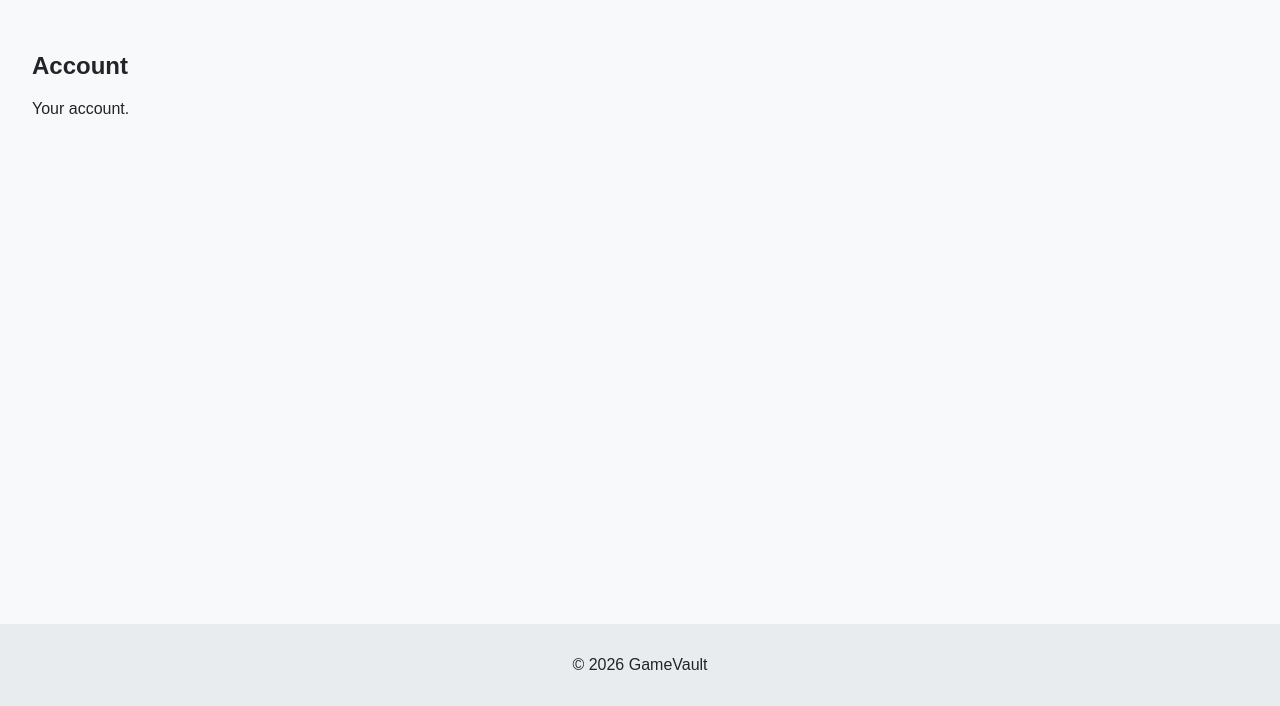
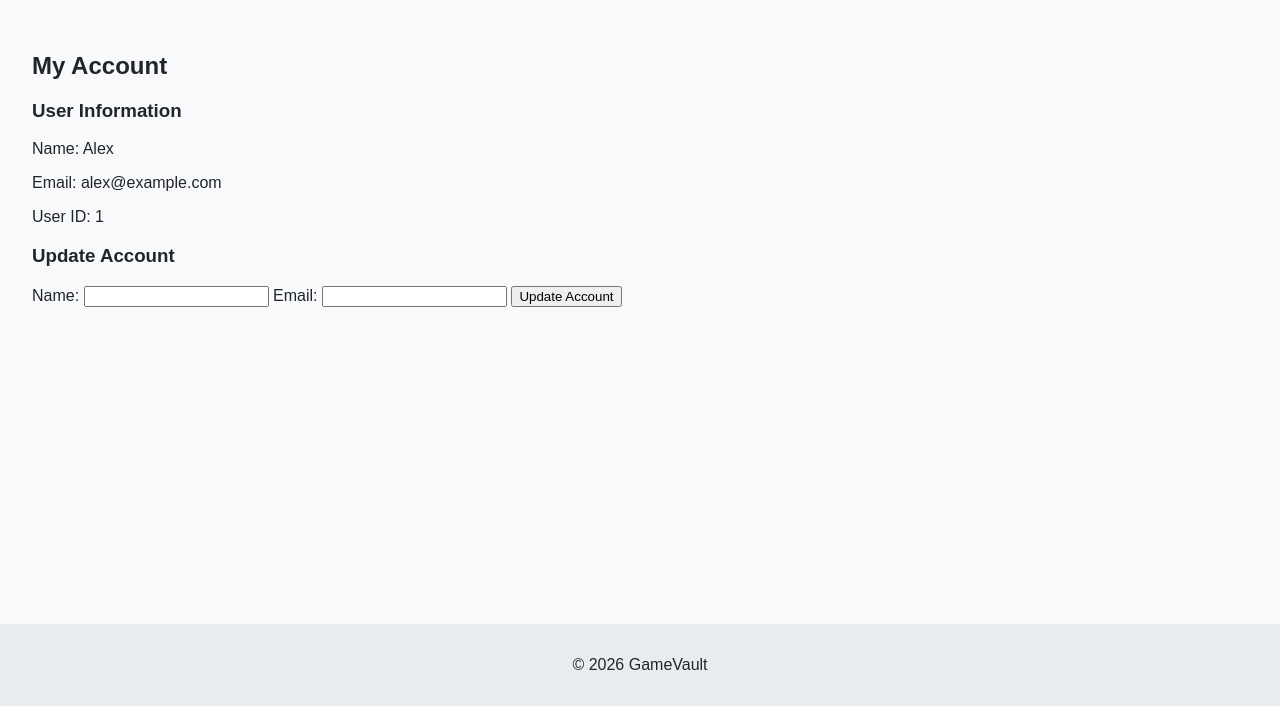
Before and after one commit to jvillela20/gameVault, a Node server app: page /account in a window 1280 px wide. Shown: the part 113-819 px from the top of the page. Run offline with Node 20, Linux system fonts and the light colour scheme.

Commit message:
Add User class and account update functionality

```diff
--- a/server.js
+++ b/server.js
@@ -1,11 +1,16 @@
 import express from 'express'
 import Game from "./models/Game.js";
 import Cart from "./models/Cart.js";
+import User from "./models/User.js";
 
 const app = express();
 const port = 3000;
 
 const cart = new Cart();
+
+const users = [];
+const user = new User(1, "Alex", "alex@example.com");
+users.push(user);
 
 const games = [
     new Game(1, "Minecraft", "Sandbox", 29.99, "/images/minecraft.jpg"),
@@ -17,6 +22,7 @@ const games = [
 
 app.set('view engine', 'ejs');
 app.use(express.static('public'));
+app.use(express.urlencoded({ extended: true }));
 
 app.get("/", (req,res) => {
     res.render('home', { title: 'GameVault - Home'});
@@ -38,7 +44,10 @@ app.get("/cart", (req, res) => {
 });
 
 app.get("/account", (req, res) => {
-    res.render("account", { title: "GameVault - Account" });
+    res.render("account", {
+        title: "GameVault - Account",
+        user: user
+    });
 });
 
 app.post("/cart/add/:id", (req, res) => {
@@ -63,6 +72,19 @@ app.post("/cart/remove/:id", (req, res) => {
     res.redirect("/cart");
 });
 
+app.post("/account/update", (req, res) => {
+    const { name, email } = req.body;
+
+    if (!name?.trim() || !email?.trim()) {
+        return res.status(400).send("Name and email are required");
+    }
+
+    user.name = name.trim();
+    user.email = email.trim();
+
+    res.redirect("/account");
+});
+
 app.listen(port, () => {
     console.log(`Running server on port ${port}`);
 });
--- a/views/account.ejs
+++ b/views/account.ejs
@@ -1,6 +1,25 @@
 <%- include("partials/header") %>
 
-<h2>Account</h2>
-<p>Your account.</p>
+<h2>My Account</h2>
+
+<div class="account-container">
+    <h3>User Information</h3>
+
+    <p>Name: <%= user.name %></p>
+    <p>Email: <%= user.email %></p>
+    <p>User ID: <%= user.id %></p>
+
+    <h3>Update Account</h3>
+
+    <form action="/account/update" method="POST">
+        <label for="name">Name:</label>
+        <input type="text" id="name" name="name" required>
+
+        <label for="email">Email:</label>
+        <input type="email" id="email" name="email" required>
+
+        <button type="submit">Update Account</button>
+    </form>
+</div>
 
 <%- include("partials/footer") %>
```
Also changed, not shown: models/User.js (added, +17 -0 lines).
